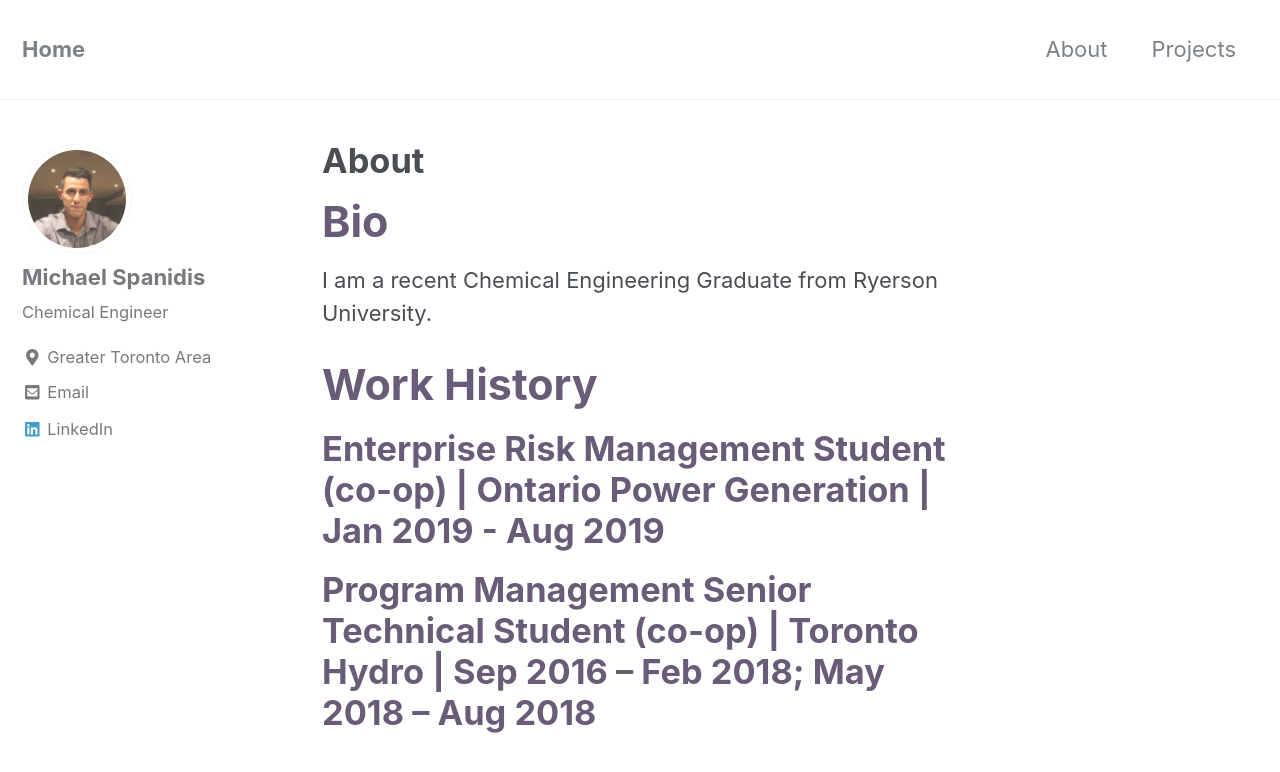
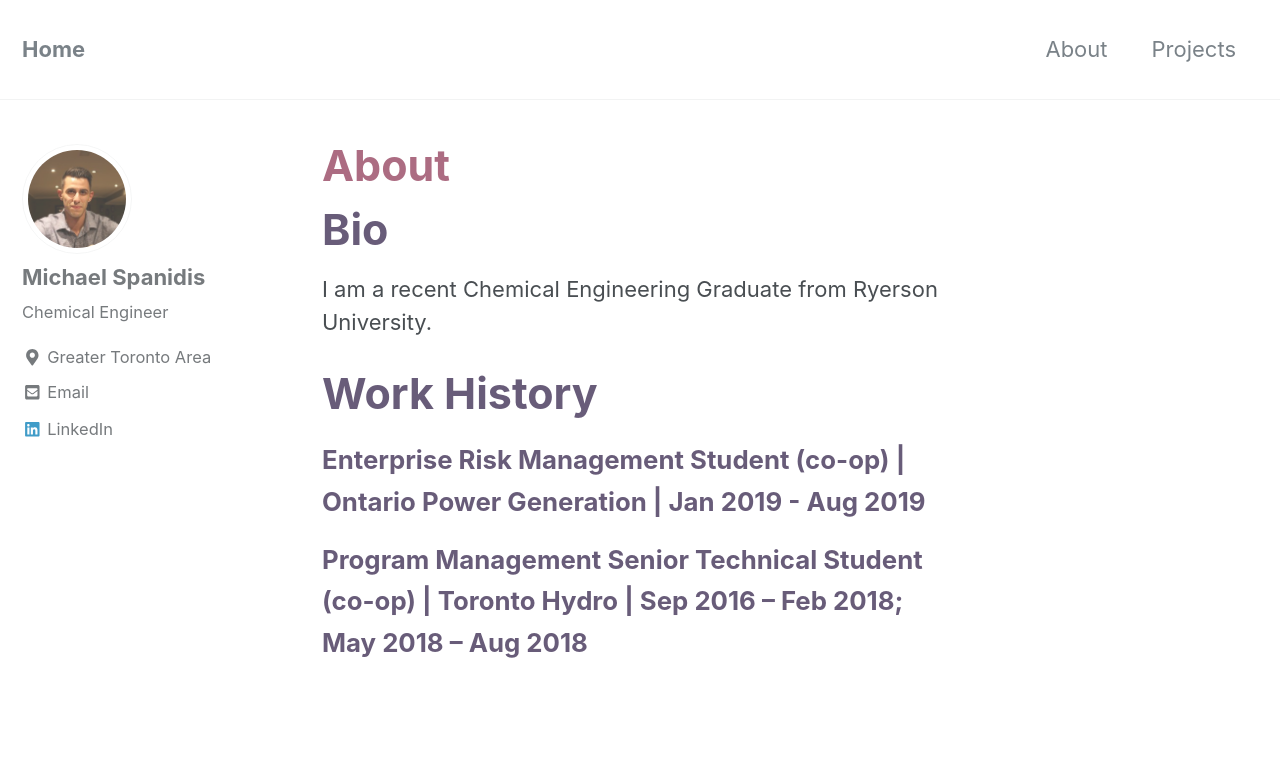
Before and after one commit to michaelspanidis/michaelspanidis.github.io, a Jekyll site: the page built from _pages/about.md, in a window 1280 px wide and 900 px high. Shown: the top 772 px of the window. Built offline with Jekyll 4.4.1, drawn with Linux system fonts in a browser that asks for light colours; nearby versions of some CDN libraries.

Commit message:
changes26

```diff
--- a/_pages/about.md
+++ b/_pages/about.md
@@ -1,11 +1,11 @@
 ---
-title: "About"
+title: <span style="color:rgb(172,108,130); font-size:1.25em;">About</span>
 permalink: /about/
 ---
 # <span style="color:rgb(104,92,121);font-size:1.25em;">Bio</span>
 I am a recent Chemical Engineering Graduate from Ryerson University.
 
 # <span style="color:rgb(104,92,121);font-size:1.25em;">Work History</span>
-# <span style="color:rgb(104,92,121)">Enterprise Risk Management Student (co-op) | Ontario Power Generation | Jan 2019 - Aug 2019</span>
+# <span style="color:rgb(104,92,121);font-size:0.75em;">Enterprise Risk Management Student (co-op) | Ontario Power Generation | Jan 2019 - Aug 2019</span>
 
-# <span style="color:rgb(104,92,121)">Program Management Senior Technical Student (co-op) | Toronto Hydro | Sep 2016 – Feb 2018; May 2018 – Aug 2018</span>
+# <span style="color:rgb(104,92,121);font-size:0.75em;">Program Management Senior Technical Student (co-op) | Toronto Hydro | Sep 2016 – Feb 2018; May 2018 – Aug 2018</span>
```
